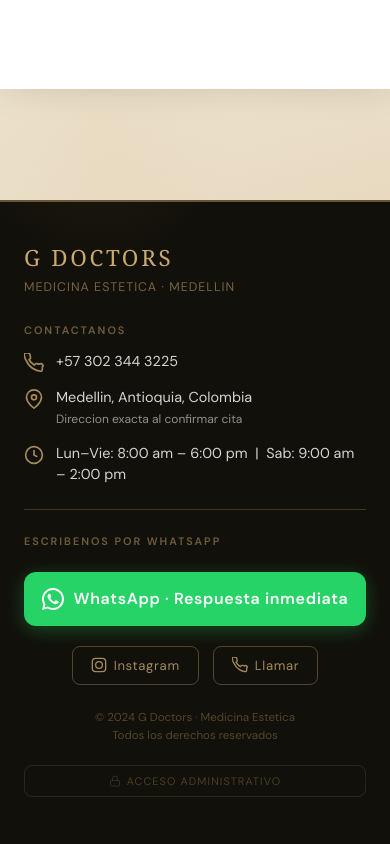
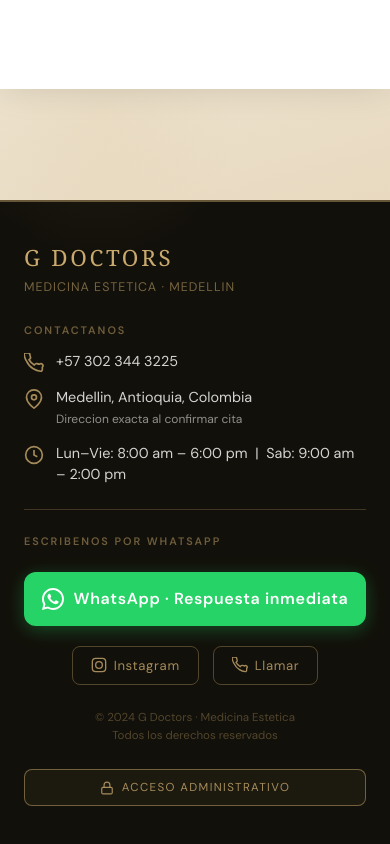
Before and after one commit to sebastianlopezramirez/G-Doctors, a website: page index.html in a window 390 px wide. Shown: the part 1295-2139 px from the top of the page. Drawn offline with nearby package versions, Linux system fonts and the light colour scheme.

Commit message:
Fix: make admin button visible (raise opacity from 30% to 80%)

```diff
--- a/index.html
+++ b/index.html
@@ -1604,26 +1604,27 @@ main.open .panel{transform:translateX(0)}/* panel slide in */
     display: flex;
     align-items: center;
     justify-content: center;
-    gap: 6px;
-    margin-top: 20px;
-    padding: 8px 16px;
-    border: 1px solid rgba(201,169,110,.15);
+    gap: 8px;
+    margin-top: 24px;
+    padding: 10px 20px;
+    border: 1px solid rgba(201,169,110,.5);
     border-radius: 8px;
-    color: rgba(201,169,110,.3);
-    font-size: .68rem;
-    letter-spacing: .1em;
+    color: rgba(201,169,110,.8);
+    font-size: .72rem;
+    letter-spacing: .12em;
     text-decoration: none;
     text-transform: uppercase;
+    background: rgba(201,169,110,.06);
     transition: all .2s;
   }
   .mf-admin-link:hover {
-    border-color: rgba(201,169,110,.4);
-    color: rgba(201,169,110,.6);
-    background: rgba(201,169,110,.05);
+    border-color: rgba(201,169,110,.85);
+    color: #C9A96E;
+    background: rgba(201,169,110,.12);
   }
   .mf-admin-link svg {
-    width: 12px; height: 12px;
-    opacity: .6;
+    width: 14px; height: 14px;
+    opacity: 1;
   }
 }
 
```
